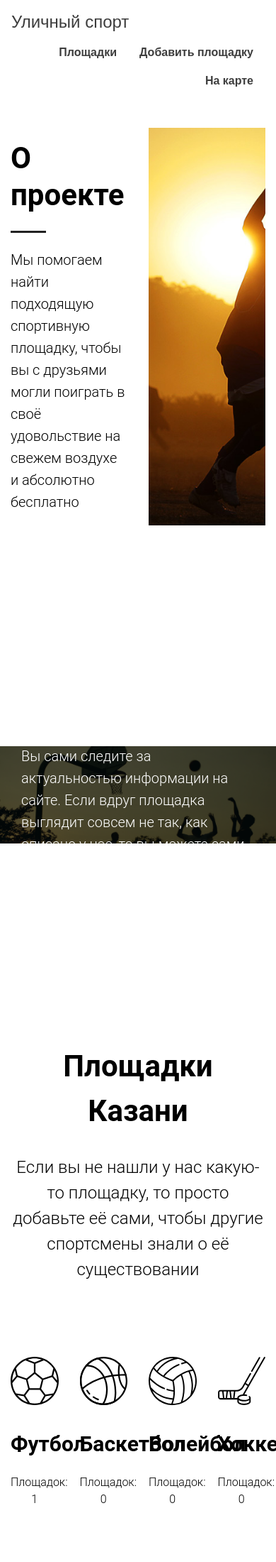
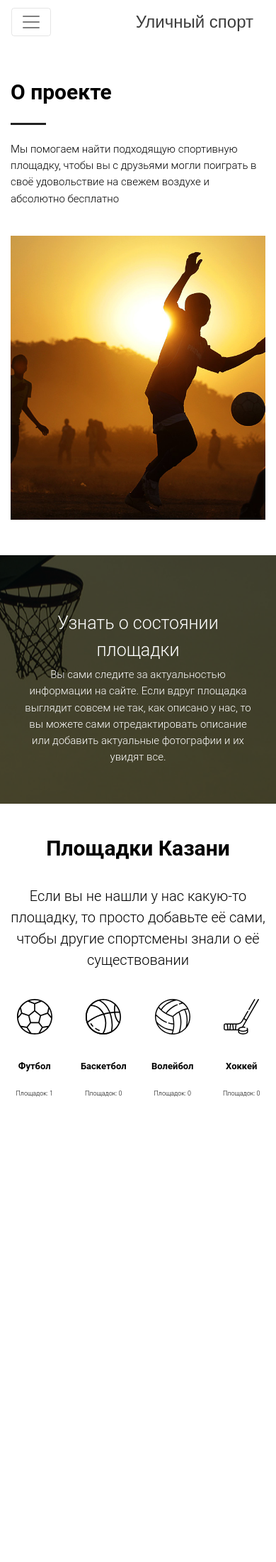
Before and after one commit to adderall333/street_sport, a Django app: page / in a window 390 px wide; the page is wider, and only the part inside the window is pictured. Shown: that part at 71% size. After the commit the page ends 1545 px from the top of that part, so only its background shows below. Run offline with Django 3.2, Linux system fonts and the light colour scheme; tables that the repository leaves empty hold one stand-in row (values such as "Sample post"); some libraries are stand-ins or nearby versions.

Commit message:
[add] a lot of things

```diff
--- a/grounds/admin.py
+++ b/grounds/admin.py
@@ -1,8 +1,7 @@
 from django.contrib import admin
-from .models import Ground, Image, Comment, Changes
+from .models import Ground, Image, Changes
 
 
 admin.site.register(Ground)
 admin.site.register(Image)
-admin.site.register(Comment)
 admin.site.register(Changes)
--- a/grounds/views.py
+++ b/grounds/views.py
@@ -11,11 +11,11 @@ def grounds(request):
         dis = request.POST.get('dis')
         tps = request.POST.get('tps')
         if dis == 'all':
-            grds = Ground.objects.filter(types=tps)
+            grds = Ground.objects.filter(type=tps)
         elif tps == 'all':
             grds = Ground.objects.filter(district=dis)
         else:
-            grds = Ground.objects.filter(types=tps, district=dis)
+            grds = Ground.objects.filter(type=tps, district=dis)
         return render(request, 'grounds/grounds.html', {'grounds': grds,
                                                         'districts': DISTRICTS,
                                                         'types': TYPES})
--- a/main/urls.py
+++ b/main/urls.py
@@ -3,6 +3,5 @@ from . import views
 
 
 urlpatterns = [
-    path('', views.index),
-    path('map', views.map)
+    path('', views.index)
 ]
--- a/main/views.py
+++ b/main/views.py
@@ -7,7 +7,3 @@ def index(request):
     for type in TYPES:
         types.append((type[0], type[1], len(Ground.objects.filter(type=type[0]))))
     return render(request, 'main/index.html', {'types': types})
-
-
-def map(request):
-    return render(request, 'map/map.html')
--- a/map/urls.py
+++ b/map/urls.py
@@ -3,5 +3,5 @@ from . import views
 
 
 urlpatterns = [
-    path('', views.map)
+    path('', views.on_map)
 ]
--- a/sport_grounds/settings.py
+++ b/sport_grounds/settings.py
@@ -26,7 +26,7 @@ SECRET_KEY = key
 # SECURITY WARNING: don't run with debug turned on in production!
 DEBUG = True
 
-ALLOWED_HOSTS = []
+ALLOWED_HOSTS = ['192.168.0.102', '127.0.0.1', '10.17.33.245', '192.168.43.160']
 
 
 # Application definition
--- a/static/main/style.css
+++ b/static/main/style.css
@@ -1,33 +1,17 @@
 .container {
     max-width: 1200px;
-    margin-left: 20px auto;
-    margin-right: 20px auto;
-}
-
-@media (max-width: 1200px){
-    .container {
-        max-width: 970px;
-    }
-}
-
-@media (max-width: 992px){
-    .container {
-        max-width: 750px;
-    }
-}
-
-@media (max-width: 767px){
-    .container {
-        max-width: none;
-    }
 }
 
 .navbar-container {
+    margin-left: auto;
+    margin-right: auto;
     background-color: rgba(255, 255, 255, 0.9);
     width: 100%;
     position: fixed;
     z-index: 990;
 }
+
+.navbar-container-mobile
 
 .navbar {
     max-width: 1200px;
@@ -59,10 +43,6 @@
     padding-bottom: 180px;
     width: 100%;
     align-items: center;
-}
-
-.desc1 .row {
-    height: 560px;
 }
 
 .desc1-header {
@@ -105,7 +85,6 @@
     background-attachment: scroll;
     background-repeat: no-repeat;
     background-position: center center;
-    background-size: 100%;
 }
 
 .desc2 .row {
@@ -168,7 +147,6 @@
     margin-bottom: 25px;
     width: 100px;
     height: auto;
-    max-width: 100%;
 }
 
 .desc3-stat-header {
@@ -214,8 +192,6 @@
     margin-top: auto;
     margin-bottom: auto;
     max-width: 660px;
-    margin-left: 20px;
-    margin-right: 20px;
 }
 
 .desc-district {
@@ -242,11 +218,14 @@ font-family: 'Arial';
 .desc-header a,
 .desc-header a:hover {
     font-family: 'Arial';
-    font-size: 30px;
     line-height: 1.17;
     font-weight: 600;
     color: #000;
     text-decoration: none;
+}
+
+.desc-header {
+    font-size: 30px;
 }
 
 .add-or-edit-btn-container {
@@ -255,6 +234,7 @@ font-family: 'Arial';
 
 .add-or-edit-btn,
 .add-or-edit-btn:hover {
+    text-align: center;
     display: inline-block;
     border-radius: 100px;
     color: #ffffff;
@@ -263,8 +243,7 @@ font-family: 'Arial';
     font-family: 'Roboto',Arial,sans-serif;
     height: 60px;
     font-size: 16px;
-    padding-left: 60px;
-    padding-right: 60px;
+    width: 250px;
     font-weight: 700;
 }
 
@@ -274,7 +253,6 @@ font-family: 'Arial';
 }
 
 .cover {
-    height: 1240px;
     background-attachment: scroll;
     background-repeat: no-repeat;
     background-position: center center;
@@ -465,12 +443,19 @@ font-family: 'Arial';
     margin-bottom: 60px;
 }
 
-.filters select {
+.district,
+.type {
     width: 150px;
     height: 40px;
 }
 
+.grounds-img {
+    width: 460px;
+    height: 345px;
+}
+
 .filters-btn {
+    width: 190px;
     display: inline-block;
     border-radius: 100px;
     border: none;
@@ -481,8 +466,6 @@ font-family: 'Arial';
     height: 40px;
     font-size: 16px;
     margin-left: 30px;
-    padding-left: 60px;
-    padding-right: 60px;
     font-weight: 700;
 }
 
@@ -490,3 +473,261 @@ font-family: 'Arial';
     border-color: #ff9f1c;
     box-shadow: 0 0 10px #ff9f1c
 }
+
+.map {
+    padding-top: 10vh;
+    height: 80vh;
+}
+
+.ground-link {
+    color: #3d3d3d;
+    font-weight: 600;
+}
+
+.ground-link:hover {
+    color: #000;
+    text-decoration: none;
+}
+
+.add-map-btn {
+    color: #fff;
+    cursor: pointer;
+    width: auto;
+}
+
+.add-map-btn:hover {
+    text-decoration: underline;
+}
+
+.add-map {
+    display: none;
+    height: 300px;
+}
+
+@media (min-width: 769px) {
+    .navbar-mobile {
+        display: none;
+    }
+}
+
+@media (max-width: 1200px){
+    .container {
+        max-width: 970px;
+    }
+
+    .desc-district {
+        margin-top: 15px;
+    }
+}
+
+@media (max-width: 991px){
+    .container {
+        max-width: 768px;
+    }
+
+    .desc1 {
+        padding-top: 100px;
+        padding-bottom: 100px;
+    }
+
+    .desc1-image {
+        height: 400px;
+    }
+}
+
+@media (max-width: 768px){
+    .container {
+        max-width: none;
+    }
+
+    .form-container {
+        max-width: 576px;
+    }
+
+    .cover {
+        background-position-y: 0px;
+    }
+
+    .grounds {
+        padding-top: 70px;
+    }
+
+    .navbar-container {
+        position: relative;
+    }
+
+    .navbar-normal {
+        display: none;
+    }
+
+    .desc1 {
+        padding-top: 100px;
+        padding-bottom: 100px;
+    }
+
+    .desc1-header {
+        font-size: 36px;
+    }
+
+    .desc1-text {
+        padding-bottom: 40px;
+        font-size: 16px;
+    }
+
+    .desc2-header {
+        font-size: 25px;
+    }
+
+    .desc2-text {
+        font-size: 15px;
+    }
+
+    .desc3 {
+        padding-top: 75px;
+        padding-bottom: 45px;
+    }
+
+    .desc3-header {
+        font-size: 36px;
+    }
+
+    .desc3-text {
+        font-size: 18px;
+    }
+
+    .desc3-stat-header {
+        font-size: 25px;
+    }
+
+    .desc3-stat-text {
+        font-size: 13px;
+    }
+}
+
+@media (max-width: 576px){
+    .grounds {
+        padding-top: 40px;
+    }
+
+    .form-container {
+        max-width: 390px;
+    }
+
+    .desc-header {
+        font-size: 23px;
+    }
+
+    .desc-text {
+        font-size: 15px;
+    }
+
+    .col-sm-auto {
+        text-align: center;
+        padding-bottom: 20px;
+    }
+
+    .grounds-img {
+        width: 350px;
+        height: 262px;
+    }
+
+    .district,
+    .type {
+        width: 100px;
+    }
+
+    .filters-btn {
+        width: 120px;
+    }
+
+    .desc1 {
+        padding-top: 50px;
+        padding-bottom: 50px;
+    }
+
+    .desc1-header {
+        font-size: 30px;
+    }
+
+    .desc1-text {
+        padding-bottom: 40px;
+        font-size: 15px;
+    }
+
+    .desc2 {
+        height: 350px;
+    }
+
+    .desc2-header {
+        font-size: 25px;
+        padding-bottom: 5px;
+    }
+
+    .desc2-text {
+        padding-top: 0px;
+        font-size: 15px;
+    }
+
+    .desc3 {
+        padding-top: 40px;
+        padding-bottom: 45px;
+    }
+
+    .desc3-header {
+        font-size: 30px;
+    }
+
+    .desc3-text {
+        font-size: 20px;
+        margin-bottom: 20px;
+    }
+
+    .desc3-stat-header {
+        font-size: 15px;
+    }
+
+    .desc3-stat-text {
+        font-size: 10px;
+    }
+
+    .ico {
+        width: 75px;
+    }
+}
+
+@media (max-width: 390px){
+    .desc3-stat-header {
+        font-size: 13px;
+    }
+
+    .form-container {
+        max-width: 270px;
+    }
+
+    .desc3-stat-text {
+        font-size: 9px;
+    }
+
+    .filters-btn {
+        margin-left: 0px;
+        margin-top: 15px;
+        width: 200px;
+    }
+
+    .ico {
+        width: 50px;
+    }
+
+    .grounds-img {
+        width: 250px;
+        height: 187px;
+    }
+
+    .desc-header {
+        font-size: 20px;
+    }
+
+    .desc-text {
+        font-size: 13px;
+    }
+}
--- a/templates/grounds/edit.html
+++ b/templates/grounds/edit.html
@@ -5,7 +5,7 @@
 {% endblock %}
 
 {% block maincontent %}
-<div class="cover" style="background-image: url(../../../static/main/dadaya.jpg);">
+<div class="cover" style="background-image: url(../../../static/grounds/dadaya.jpg);">
     <div class="form-container">
         <div class="form-header">
             Изменение площадки
--- a/templates/grounds/grounds.html
+++ b/templates/grounds/grounds.html
@@ -30,7 +30,7 @@
             {% for ground in grounds %}
             <div class="row">
                 <div class="col-5">
-                    <img src="{{ ground.main_image.url }}" width="460" height="345">
+                    <img class="grounds-img" src="{{ ground.main_image.url }}">
                 </div>
                 <div class="col-7">
                     <div class="desc-district">
--- a/templates/main/base.html
+++ b/templates/main/base.html
@@ -14,8 +14,9 @@
     <link rel="stylesheet" type="text/css" href="{% static 'main/style.css' %}">
   </head>
   <body>
-    <div class="navbar-container">
-      <nav class="navbar navbar-light">
+        <div class="navbar-container navbar-normal">
+          <div class="container">
+            <nav class="navbar">
               <a class="navbar-brand" href="/">Уличный спорт</a>
                 <ul class="nav justify-content-end">
                   <li class="nav-item">
@@ -30,6 +31,28 @@
                 </ul>
             </nav>
           </div>
+        </div>
+        <div class="navbar-container navbar-mobile">
+          <nav class="navbar navbar-light navbar-expand-md">
+            <button class="navbar-toggler" type="button" data-toggle="collapse" data-target="#navbarToggler" aria-controls="navbarToggler" aria-expanded="false" aria-label="Toggle navigation">
+              <span class="navbar-toggler-icon"></span>
+            </button>
+            <a class="navbar-brand" href="/">Уличный спорт</a>
+            <div class="collapse navbar-collapse" id="navbarToggler">
+              <ul class="nav justify-content-end">
+                <li class="nav-item">
+                  <a class="nav-link" href="/grounds">Площадки</a>
+                </li>
+                <li class="nav-item">
+                  <a class="nav-link" href="/grounds/add">Добавить площадку</a>
+                </li>
+                <li class="nav-item">
+                  <a class="nav-link" href="/map">На карте</a>
+                </li>
+              </ul>
+            </div>
+          </nav>
+        </div>
     {% block maincontent %}{% endblock %}
     {% block script %}{% endblock %}
   </body>
--- a/templates/main/index.html
+++ b/templates/main/index.html
@@ -8,7 +8,7 @@
 <div class="container">
     <div class="desc1">
         <div class="row align-items-center">
-            <div class="col">
+            <div class="col-lg-auto">
                 <div class="desc1-header">
                     О проекте
                 </div>
@@ -25,7 +25,7 @@
 </div>
 <div class="desc2" style="background-image: url(/static/main/desc2.png);">
     <div class="container row align-items-center">
-        <div class="col">
+        <div class="col-sm-auto">
             <div class="desc2-header">
                 Узнать о состоянии площадки
             </div>
@@ -37,8 +37,8 @@
 </div>
 <div class="container">
     <div class="desc3">
-        <div class="row">
-            <div class="col">
+        <div class="row justify-content-center">
+            <div class="col-sm-auto">
                 <div class="desc3-header">
                     Площадки Казани
                 </div>
@@ -47,7 +47,7 @@
                 </div>
             </div>
         </div>
-        <div class="row">
+        <div class="row justify-content-center">
             {% for type in types %}
             <div class="col">
                 <img class="ico" src="static/main/{{ type.1 }}.svg">
```
Also changed, not shown: grounds/models.py (+8 -21 lines), map/views.py (+6 -3 lines), templates/grounds/add.html (+12 -18 lines), templates/map/map.html (deleted, +0 -40 lines), templates/map/on_map.html (added, +52 -0 lines), static/grounds/dadaya.jpg (renamed from static/main/dadaya.jpg). Lines whose indentation alone changed are shown as unchanged.
